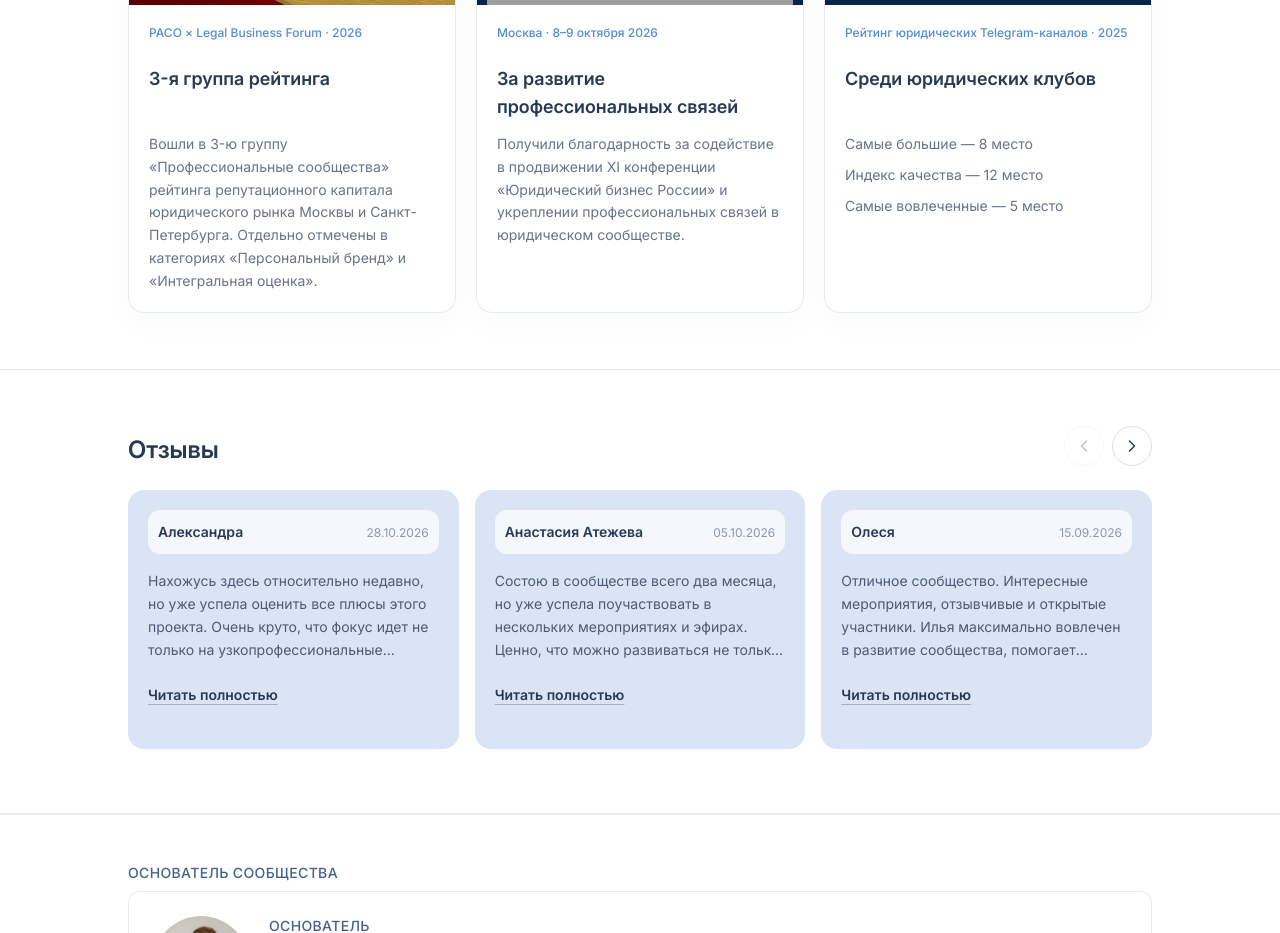
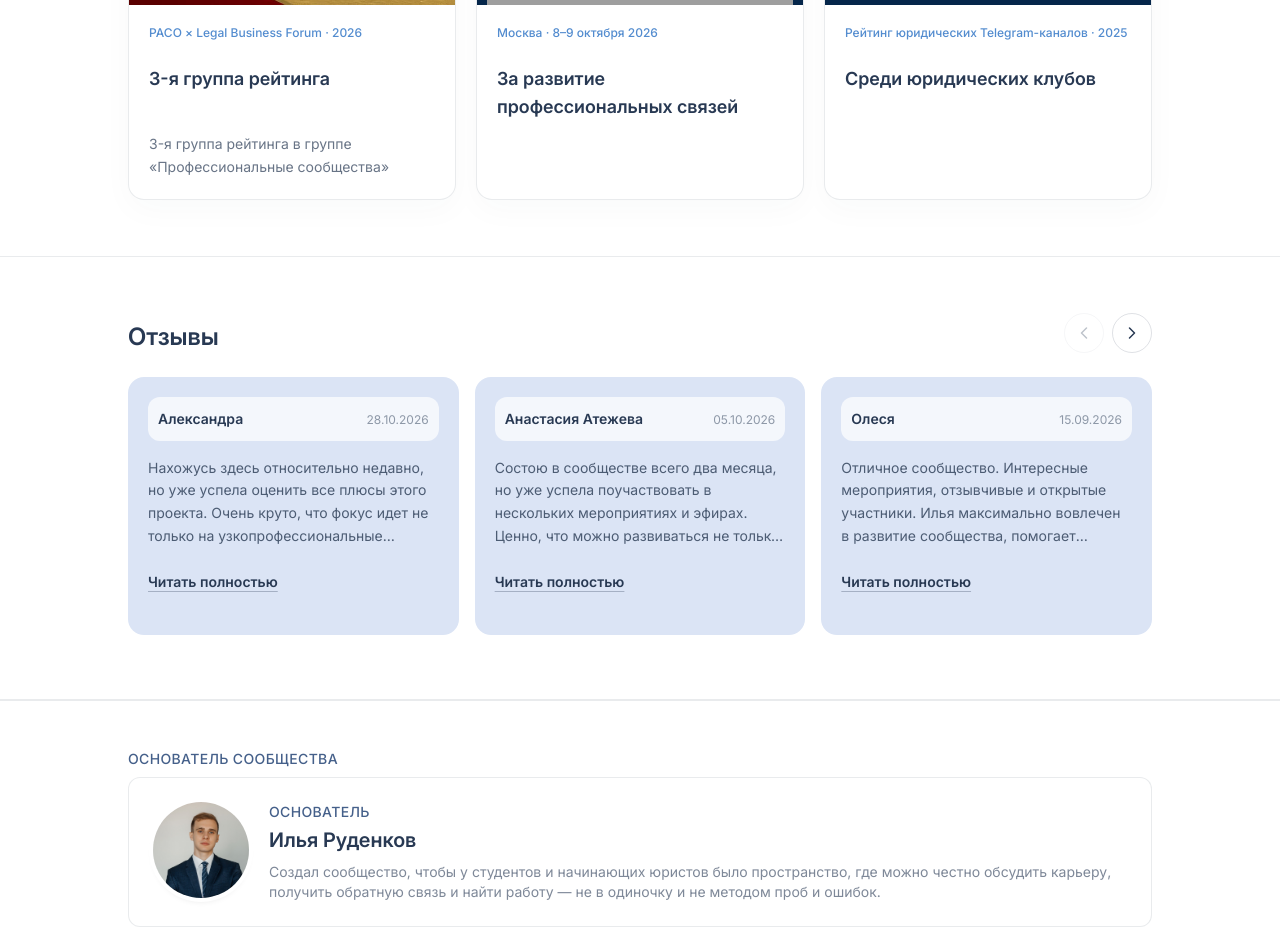
Before and after one commit to rudenkovila090-ship-it/legalcareerist, a React (Vite) app: page /community in a window 1280 px wide. Shown: the part 4200-5133 px from the top of the page. Built offline with nearby package versions, Linux system fonts and the light colour scheme; grey boxes are pictures that could not be loaded.

Commit message:
Shorten community achievement descriptions

```diff
--- a/scripts/publish-community-page.mjs
+++ b/scripts/publish-community-page.mjs
@@ -43,7 +43,7 @@ async function main(){
   if(bundle.missing.length||Object.values(bundle.forms).some(forms=>forms.length!==1)||!bundle.promo)throw Error('Сборка не подтвердила текущие формы и промокод')
   const canonical=value=>value.replace(/ё/g,'е').replace(/Ё/g,'Е')
   const text=canonical(bundle.assets.filter(asset=>asset.endsWith('.js')).map(asset=>fs.readFileSync(path.join(source.root,asset),'utf8')).join('\n'))
-  for(const required of ["Сообщество карьерного юриста","Без подписки","С подпиской","Закрытый чат в Телеграме","Нетворкинг","Закрытые мероприятия с приглашенными экспертами юридического рынка","Мастермайнды и карьерные разборы","Онлайн- и офлайн-встречи резидентов","База знаний","Закрытые вакансии и стажировки","Одна бесплатная карьерная консультация в месяц","Спикерство на мероприятиях и подкастах","Скидки от 20 до 50 процентов на мероприятия","Специальные предложения и скидки от партнеров","Барбусова","Александра","Третьякова","Валерия","Канду","Ангелина","Романова","Алена","Доманова","Батчина","Шеловская","Гранкина","Дюскина","Аверьянова","География сообщества","Предыдущие амбассадоры","Следующие амбассадоры","Лента циклическая.","3-я группа рейтинга","Юридический бизнес России","Рейтинг юридических Telegram-каналов · 2025","Индекс качества — 12 место","Стать амбассадором","Почему вы хотите стать резидентом?"])if(!text.includes(canonical(required)))throw Error('Не найдено изменение новой версии: '+required)
+  for(const required of ["Сообщество карьерного юриста","Без подписки","С подпиской","Закрытый чат в Телеграме","Нетворкинг","Закрытые мероприятия с приглашенными экспертами юридического рынка","Мастермайнды и карьерные разборы","Онлайн- и офлайн-встречи резидентов","База знаний","Закрытые вакансии и стажировки","Одна бесплатная карьерная консультация в месяц","Спикерство на мероприятиях и подкастах","Скидки от 20 до 50 процентов на мероприятия","Специальные предложения и скидки от партнеров","Барбусова","Александра","Третьякова","Валерия","Канду","Ангелина","Романова","Алена","Доманова","Батчина","Шеловская","Гранкина","Дюскина","Аверьянова","География сообщества","Предыдущие амбассадоры","Следующие амбассадоры","Лента циклическая.","3-я группа рейтинга","Юридический бизнес России","Рейтинг юридических Telegram-каналов · 2025","3-я группа рейтинга в группе «Профессиональные сообщества»","Стать амбассадором","Почему вы хотите стать резидентом?"])if(!text.includes(canonical(required)))throw Error('Не найдено изменение новой версии: '+required)
   for(const required of ['Наши достижения','Частые вопросы','Как понять, подхожу ли я?','С какого момента открывается моё резидентство в сообществе?','Можно ли сделать возврат?','Входят ли мероприятия в стоимость подписки?','Есть ли заморозка?','Я не из Петербурга или Москвы — стоит ли мне стать резидентом?','Какие есть возможности в сообществе?','Для чего вступать в сообщество?','Как стать резидентом?','Какая аудитория в сообществе?','Я не нашёл ответ на свой вопрос. Как мне с вами связаться?','Здесь будет ответ на этот вопрос.','Предыдущие отзывы','Следующие отзывы','Читать полностью','Карточка амбассадора'])if(!text.includes(canonical(required)))throw Error('Не найдено изменение в сборке: '+required)
   const portraits=source.files.filter(file=>/\/(?:alexandra-barbusova|valeria-tretyakova|angelina-kandu)-[^/]+\.png$/.test(file))
   if(portraits.length!==3)throw Error('Не найдены три подготовленных портрета амбассадоров')
--- a/src/components/CommunityAchievements.tsx
+++ b/src/components/CommunityAchievements.tsx
@@ -20,7 +20,7 @@ export default function CommunityAchievements() {
           <div className="p-5">
             <p className="min-h-8 text-xs font-medium leading-4 text-accent">РАСО × Legal Business Forum · 2026</p>
             <h3 className="mt-2 min-h-14 text-lg font-semibold">3-я группа рейтинга</h3>
-            <p className="mt-3 text-sm leading-relaxed text-ink/70">Вошли в 3-ю группу «Профессиональные сообщества» рейтинга репутационного капитала юридического рынка Москвы и Санкт-Петербурга. Отдельно отмечены в категориях «Персональный бренд» и «Интегральная оценка».</p>
+            <p className="mt-3 text-sm leading-relaxed text-ink/70">3-я группа рейтинга в группе «Профессиональные сообщества»</p>
           </div>
         </article>
         <article className="overflow-hidden rounded-2xl border border-ink/10 bg-white">
@@ -28,7 +28,6 @@ export default function CommunityAchievements() {
           <div className="p-5">
             <p className="min-h-8 text-xs font-medium leading-4 text-accent">Москва · 8–9 октября 2026</p>
             <h3 className="mt-2 min-h-14 text-lg font-semibold">За развитие профессиональных связей</h3>
-            <p className="mt-3 text-sm leading-relaxed text-ink/70">Получили благодарность за содействие в продвижении XI конференции «Юридический бизнес России» и укреплении профессиональных связей в юридическом сообществе.</p>
           </div>
         </article>
         <article className="overflow-hidden rounded-2xl border border-ink/10 bg-white">
@@ -36,11 +35,6 @@ export default function CommunityAchievements() {
           <div className="p-5">
             <p className="min-h-8 text-xs font-medium leading-4 text-accent">Рейтинг юридических Telegram-каналов · 2025</p>
             <h3 className="mt-2 min-h-14 text-lg font-semibold">Среди юридических клубов</h3>
-            <ul className="mt-3 space-y-2 text-sm leading-relaxed text-ink/70">
-              <li>Самые большие — 8 место</li>
-              <li>Индекс качества — 12 место</li>
-              <li>Самые вовлеченные — 5 место</li>
-            </ul>
           </div>
         </article>
       </div>
```
Also changed, not shown: 1 other file (tests, documents, lock files or other folders).
